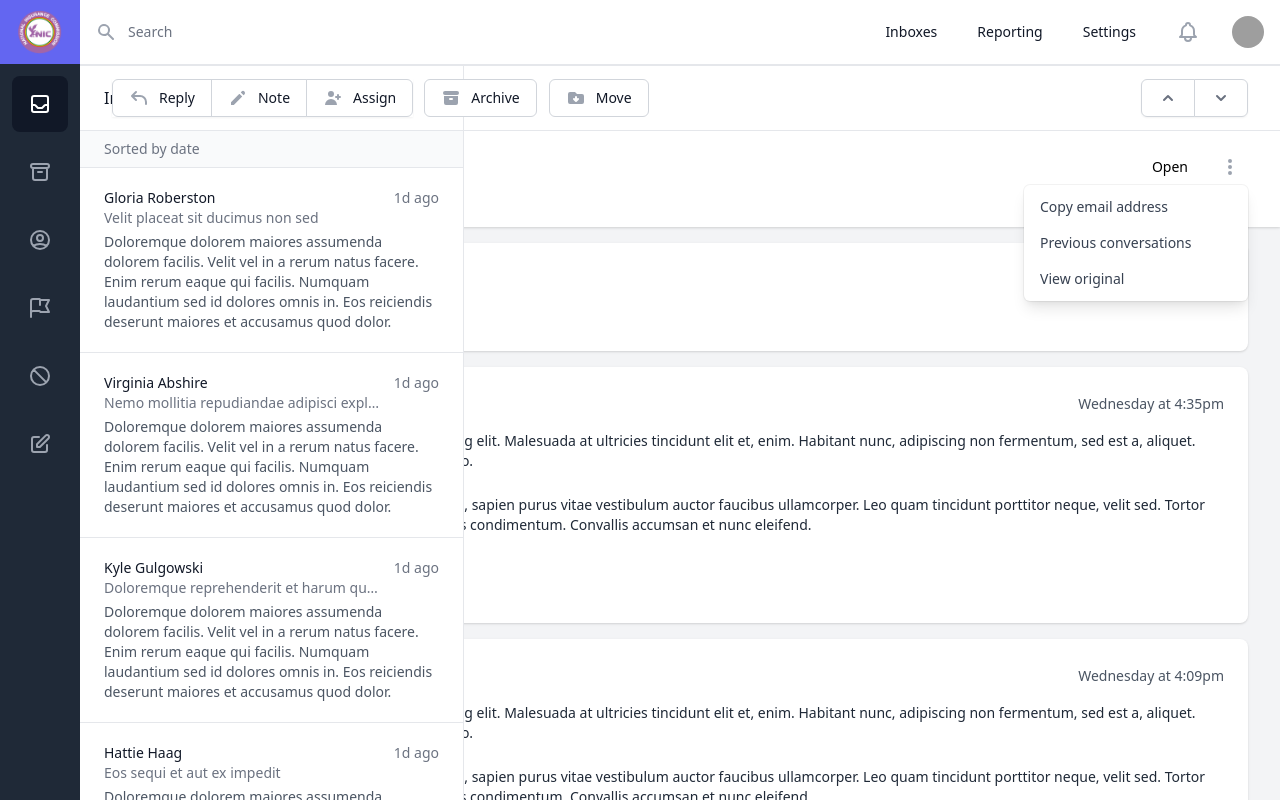
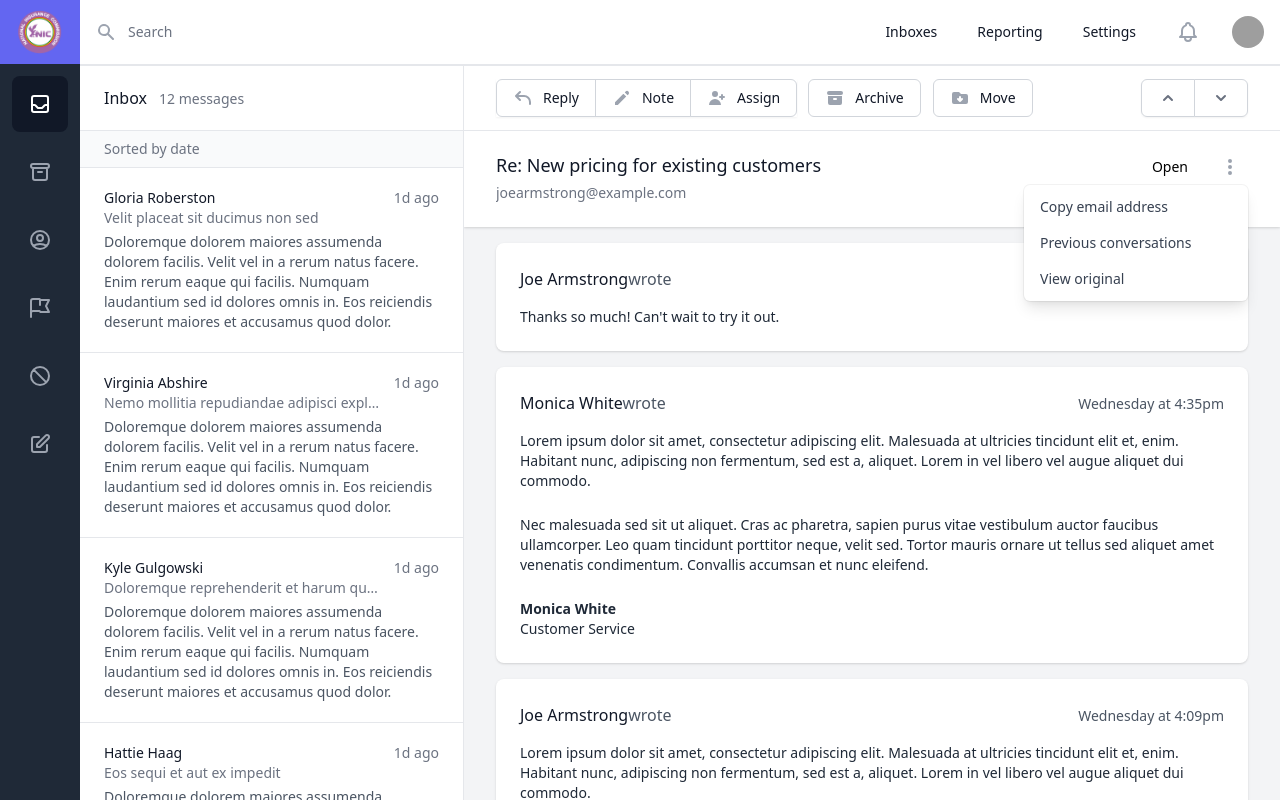
Before and after one commit to Khoby-790/template-nic, a React (Create React App) app: page /inbox in a window 1280 px wide. Built offline with nearby package versions, Linux system fonts and the light colour scheme; grey boxes are pictures that could not be loaded.

Commit message:
--- Auto-Git Commit ---

```diff
--- a/src/pages/Inbox/Inbox.tsx
+++ b/src/pages/Inbox/Inbox.tsx
@@ -8,7 +8,7 @@ const Inbox = (props: Props) => {
     return (
         <Fragment>
             <main className="min-w-0 flex-1 border-t border-gray-200 xl:flex">
-                <section aria-labelledby="message-heading" className="min-w-0 flex-1 h-full flex flex-col overflow-scroll xl:order-last">
+                <section aria-labelledby="message-heading" className="min-w-0 flex-1 h-full flex flex-col overflow-hidden xl:order-last">
                     {/* <!-- Top section --> */}
                     <div className="flex-shrink-0 bg-white border-b border-gray-200">
                         {/* <!-- Toolbar--> */}
@@ -220,7 +220,7 @@ const Inbox = (props: Props) => {
                                         Nec malesuada sed sit ut aliquet. Cras ac pharetra, sapien purus vitae vestibulum auctor faucibus ullamcorper. Leo quam tincidunt porttitor neque, velit sed. Tortor mauris ornare ut tellus sed aliquet amet venenatis condimentum. Convallis accumsan et nunc eleifend.
                                     </p>
                                     <p>
-                                        <strong style={{ fontWeight: 600 }}>Monica White</strong><br />
+                                        <strong style={{ fontWeight: 600 }}>Monica White</strong><br/>
                                             Customer Service
                                         </p>
               </div>
@@ -253,8 +253,8 @@ const Inbox = (props: Props) => {
       </section>
 
                     {/* <!-- Message list--> */}
-                <aside className="hidden relative xl:block xl:flex-shrink-0 xl:order-first">
-                    <div className="h-full absolute flex flex-col w-96 border-r border-gray-200 bg-gray-100">
+                    <aside className="hidden xl:block xl:flex-shrink-0 xl:order-first">
+                        <div className="h-full relative flex flex-col w-96 border-r border-gray-200 bg-gray-100">
                             <div className="flex-shrink-0">
                                 <div className="h-16 bg-white px-6 flex flex-col justify-center">
                                     <div className="flex items-baseline space-x-3">
```
Lines whose indentation alone changed are shown as unchanged.
